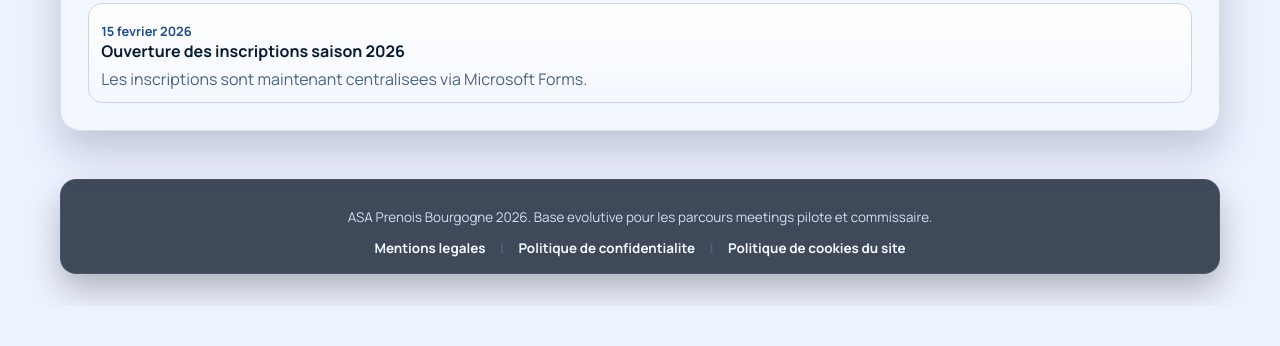
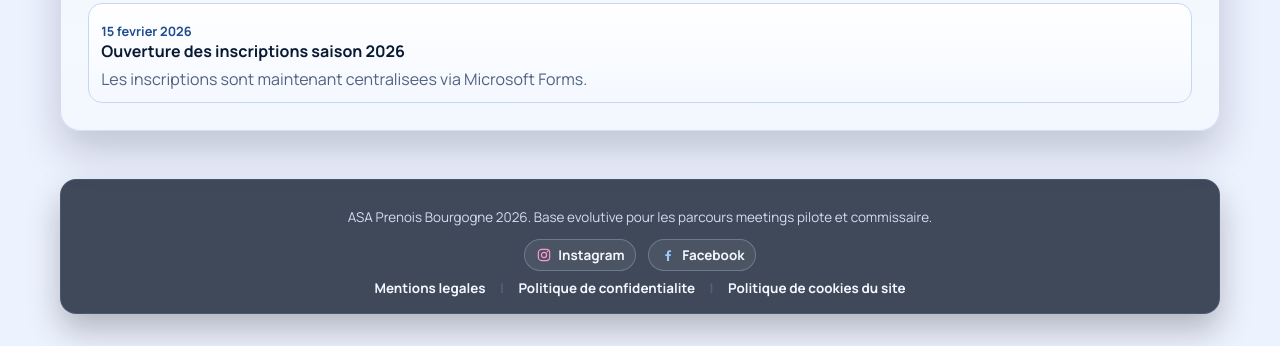
Before and after one commit to Alexandre-Rupp/Site-Asa-Prenois-Bourgogne, a plain HTML site: page index.html in a window 1280 px wide. Shown: the part 1872-2218 px from the top of the page. Before the commit the page ends 2178 px from the top, so only its background shows below. Drawn offline with nearby package versions, Linux system fonts and the light colour scheme; a web font is replaced by a local one.

Commit message:
liens réseaux

```diff
--- a/index.html
+++ b/index.html
@@ -78,6 +78,47 @@
         ASA Prenois Bourgogne 2026. Base evolutive pour les parcours meetings pilote et
         commissaire.
       </p>
+      <nav class="footer-social" aria-label="Reseaux sociaux">
+        <a
+          class="social-link social-link--instagram"
+          href="https://www.instagram.com/asa_prenois_bourgogne/"
+          target="_blank"
+          rel="noopener noreferrer"
+          aria-label="Instagram ASA Prenois Bourgogne"
+        >
+          <svg class="social-icon" viewBox="0 0 24 24" aria-hidden="true" focusable="false">
+            <rect
+              x="3.5"
+              y="3.5"
+              width="17"
+              height="17"
+              rx="5"
+              ry="5"
+              fill="none"
+              stroke="currentColor"
+              stroke-width="1.8"
+            />
+            <circle cx="12" cy="12" r="3.9" fill="none" stroke="currentColor" stroke-width="1.8" />
+            <circle cx="17.2" cy="6.8" r="1.15" fill="currentColor" />
+          </svg>
+          <span>Instagram</span>
+        </a>
+        <a
+          class="social-link social-link--facebook"
+          href="https://www.facebook.com/share/18FXbrPfca/"
+          target="_blank"
+          rel="noopener noreferrer"
+          aria-label="Facebook ASA Prenois Bourgogne"
+        >
+          <svg class="social-icon" viewBox="0 0 24 24" aria-hidden="true" focusable="false">
+            <path
+              fill="currentColor"
+              d="M13.55 21v-7.38h2.49l.37-2.88h-2.86V8.91c0-.84.23-1.41 1.44-1.41h1.54V4.92c-.27-.03-1.2-.12-2.28-.12-2.26 0-3.8 1.38-3.8 3.92v2.02H8v2.88h2.45V21h3.1z"
+            />
+          </svg>
+          <span>Facebook</span>
+        </a>
+      </nav>
       <nav class="footer-links" aria-label="Informations legales">
         <a href="#/mentions-legales">Mentions legales</a>
         <a href="#/politique-confidentialite">Politique de confidentialite</a>
--- a/styles.css
+++ b/styles.css
@@ -1959,6 +1959,56 @@
   margin-right: 0.9rem;
 }
 
+.footer-social {
+  margin-top: 0.8rem;
+  display: flex;
+  flex-wrap: wrap;
+  justify-content: center;
+  gap: 0.7rem;
+}
+
+.social-link {
+  display: inline-flex;
+  align-items: center;
+  gap: 0.42rem;
+  color: #f4f7ff;
+  text-decoration: none;
+  font-weight: 700;
+  border-radius: 999px;
+  border: 1px solid rgba(185, 201, 235, 0.32);
+  padding: 0.36rem 0.68rem;
+  background: rgba(255, 255, 255, 0.06);
+  transition:
+    transform 0.2s ease,
+    border-color 0.2s ease,
+    background-color 0.2s ease;
+}
+
+.social-link:hover {
+  transform: translateY(-1px);
+  border-color: rgba(214, 226, 248, 0.58);
+  background: rgba(255, 255, 255, 0.12);
+}
+
+.social-link:focus-visible {
+  outline: 3px solid #8bb6ff;
+  outline-offset: 2px;
+}
+
+.social-icon {
+  width: 16px;
+  height: 16px;
+  display: block;
+}
+
+.social-link--instagram .social-icon {
+  color: #ff96cf;
+}
+
+.social-link--facebook .social-icon {
+  color: #9fc6ff;
+}
+
 @keyframes reveal-up {
   from {
     opacity: 0;
@@ -2213,4 +2263,9 @@
   .view-stack--meetings-profile #calendrier .race-card {
     padding: 1rem 0.86rem 0.86rem;
   }
-}
+
+  .social-link {
+    width: 100%;
+    justify-content: center;
+  }
+}
```
